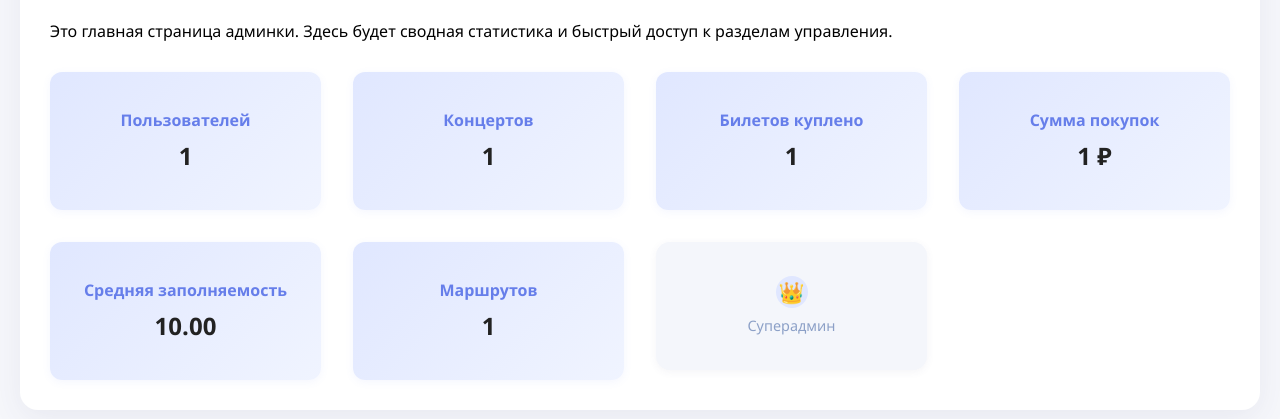
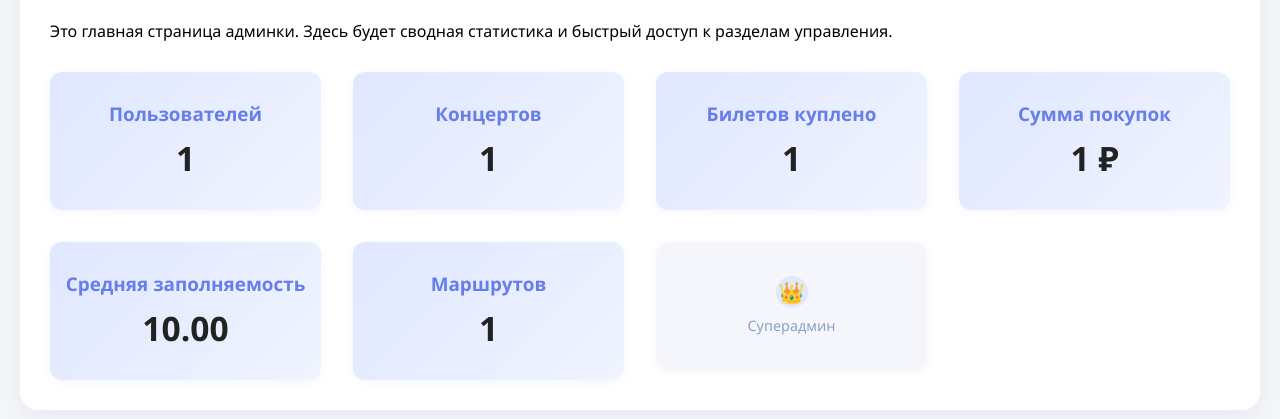
Before and after one commit to dmagog/Figaro, a Python web app: template app/templates/admin_index.html in a window 1280 px wide. Shown: the part 201-620 px from the top of the page. Run offline with Jinja, Linux system fonts and the light colour scheme; the template is opened without the code that fills it: most values are stand-ins (such as "Sample title", 1, 10 or a date in 2020).

Commit message:
fix blocks at index panel

```diff
--- a/app/templates/admin_index.html
+++ b/app/templates/admin_index.html
@@ -84,13 +84,13 @@
         }
         .summary-card h3 {
             margin: 0 0 8px 0;
-            font-size: 1em;
+            font-size: 1.18em;
             color: #667eea;
             font-weight: 600;
         }
         .summary-card p {
             margin: 0;
-            font-size: 1.5em;
+            font-size: 2.1em;
             font-weight: bold;
             color: #222;
         }
```
